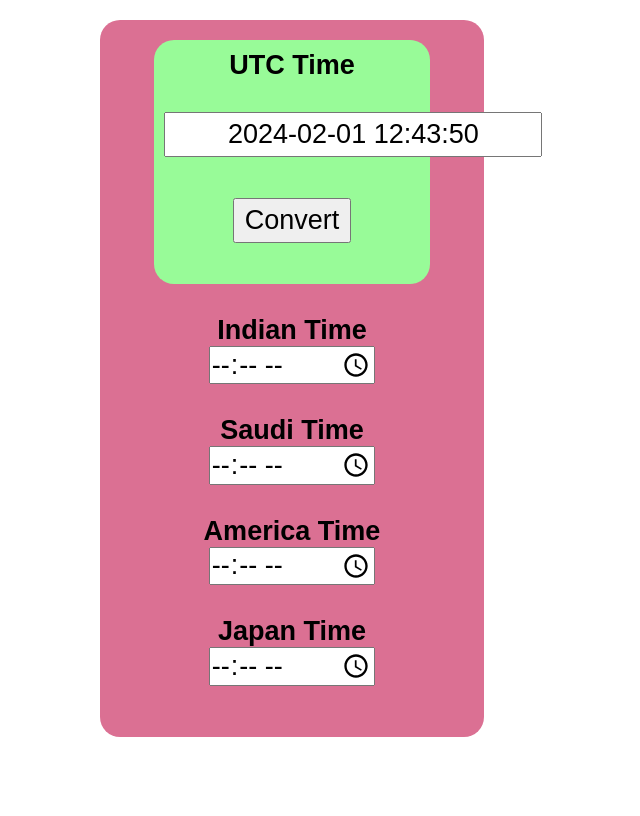
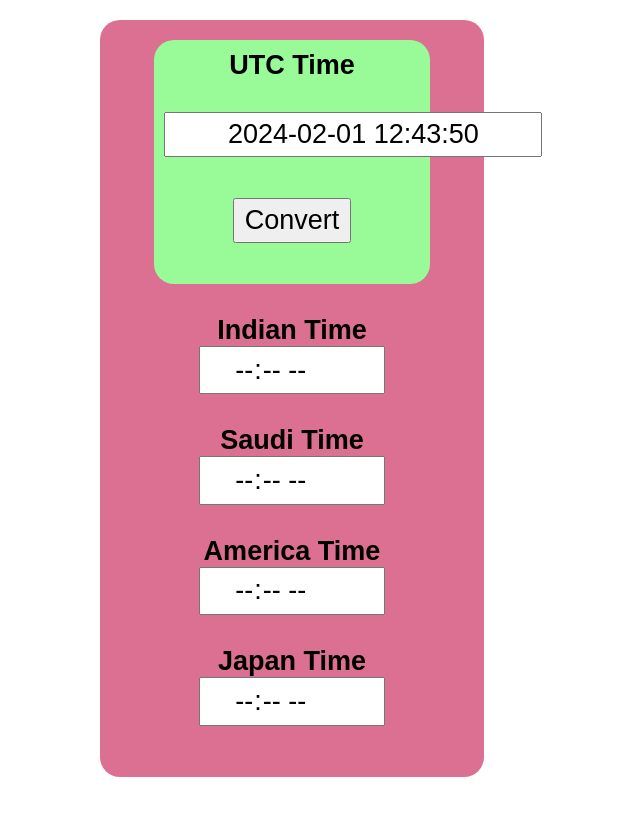
Before and after one commit to Adnan-Ahmed-47/VirtusIT-Tasks, a plain HTML site: page Task 6 Moment.js/index.html in a window 1280 px wide. Shown: the whole page, without its empty margins (348-988 px from the left). Drawn offline with nearby package versions, Linux system fonts and the light colour scheme.

Commit message:
Completed the task

```diff
--- a/Task 6 Moment.js/index.html
+++ b/Task 6 Moment.js/index.html
@@ -64,17 +64,20 @@
         <!-- <h2>Indian Time</h2>
         <p id="localTime"></p><br> -->
 
-        <h2>Indian Time</h2>
-        <input type="time" id="localTime"> <br><br>
+        <div class="tymZones">
+            <h2>Indian Time</h2>
+            <input type="time" id="localTime" readonly> <br><br>
 
-        <h2>Saudi Time</h2>
-        <input type="time" id="saudiTime"> <br><br>
+            <h2>Saudi Time</h2>
+            <input type="time" id="saudiTime" readonly> <br><br>
 
-        <h2>America Time</h2>
-        <input type="time" id="nyTime"> <br><br>
+            <h2>America Time</h2>
+            <input type="time" id="nyTime" readonly> <br><br>
 
-        <h2>Japan Time</h2>
-        <input type="time" id="tokyoTime"> <br><br>
+            <h2>Japan Time</h2>
+            <input type="time" id="tokyoTime" readonly> <br><br>
+        </div>
+
     </div>
 
 
--- a/Task 6 Moment.js/style.css
+++ b/Task 6 Moment.js/style.css
@@ -40,3 +40,12 @@ body{
     text-align: center;
     padding: 5px 10px;
 }
+
+/* input[name="time"]{
+    text-align: center;
+} */
+
+.tymZones input{
+    text-align: center;
+    padding: 5px 10px;
+}
```
